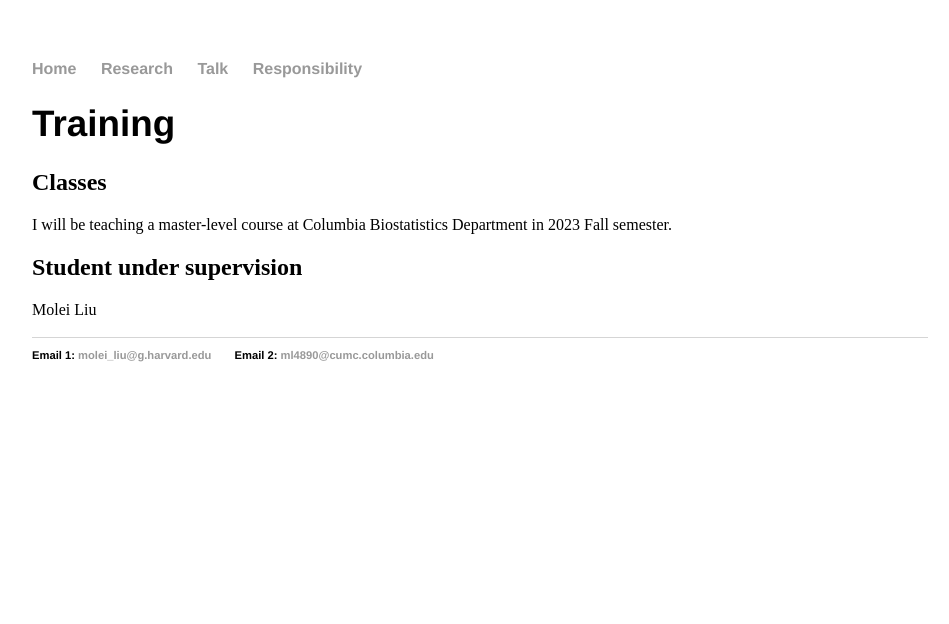
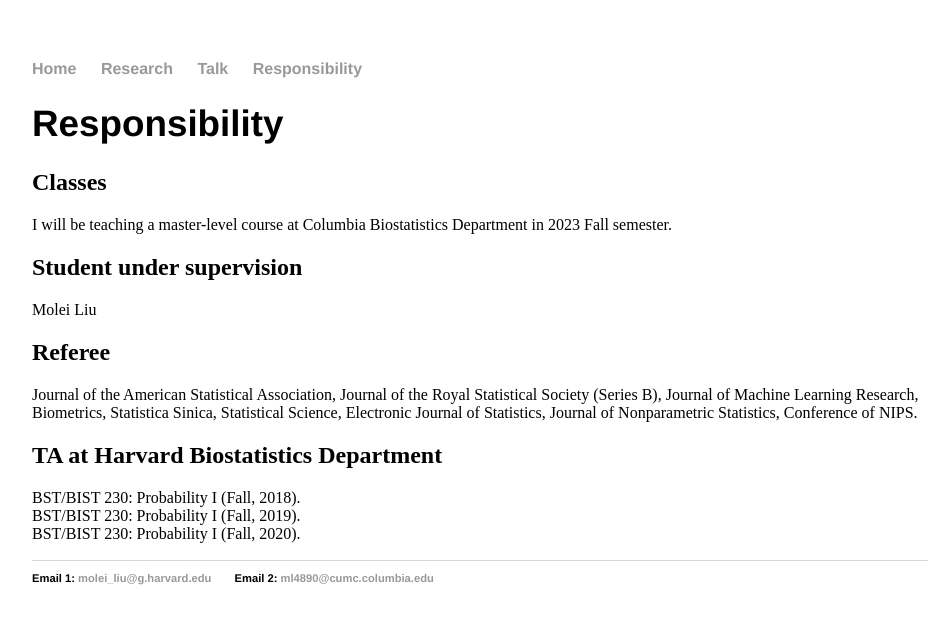
Before and after one commit to moleibobliu/moleibobliu.github.io, a Jekyll site: the page built from teaching/index.html, in a window 1280 px wide. Shown: the top 624 px of the page, without its empty margins (160-1109 px from the left). Built offline with Jekyll 4.4.1, drawn with Linux system fonts in a browser that asks for light colours.

Commit message:
Update index.html

```diff
--- a/teaching/index.html
+++ b/teaching/index.html
@@ -3,7 +3,8 @@ layout: default
 title: Molei Liu
 ---
 <div class="blurb">
-	<h1> Training </h1>
+	<h1> Responsibility </h1>
+
         <h2> Classes </h2>
 	I will be teaching a master-level course at Columbia Biostatistics Department in 2023 Fall semester.
 	<p>
@@ -12,5 +13,23 @@ title: Molei Liu
 	Molei Liu
 	<p>
 
+	<h2> Referee </h2>
+	Journal of the American Statistical Association,
+	Journal of the Royal Statistical Society (Series B),
+	Journal of Machine Learning Research,
+	Biometrics,
+	Statistica Sinica,
+	Statistical Science,
+	Electronic Journal of Statistics,
+	Journal of Nonparametric Statistics,
+	Conference of NIPS.
+	<p>
+
+        <h2> TA at Harvard Biostatistics Department </h2>
+	BST/BIST 230: Probability I (Fall, 2018).
+	<br \>BST/BIST 230: Probability I (Fall, 2019).
+	<br \>BST/BIST 230: Probability I (Fall, 2020).
+	<p>
+
 		 </h1>
 </div><!-- /.blurb -->
```
